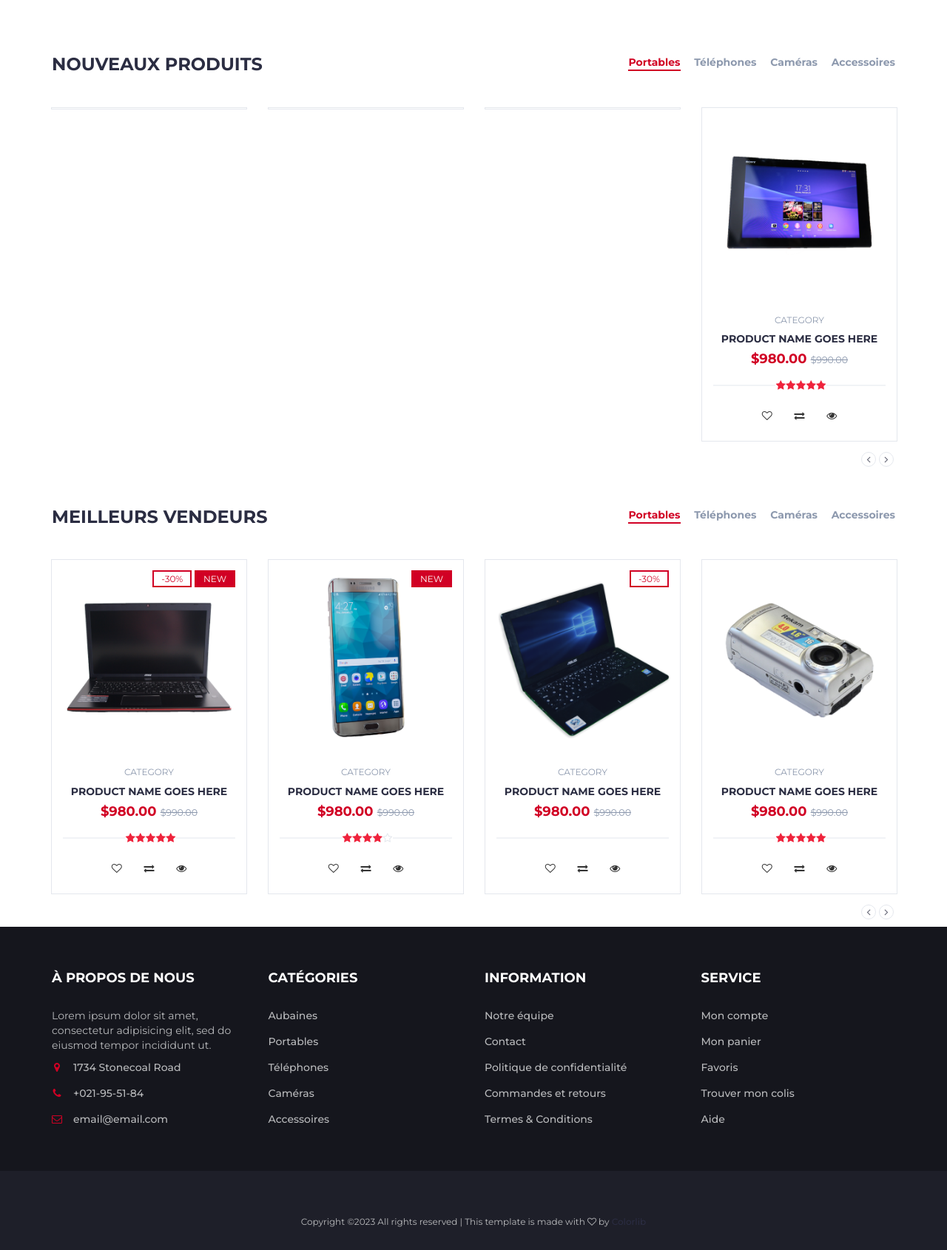
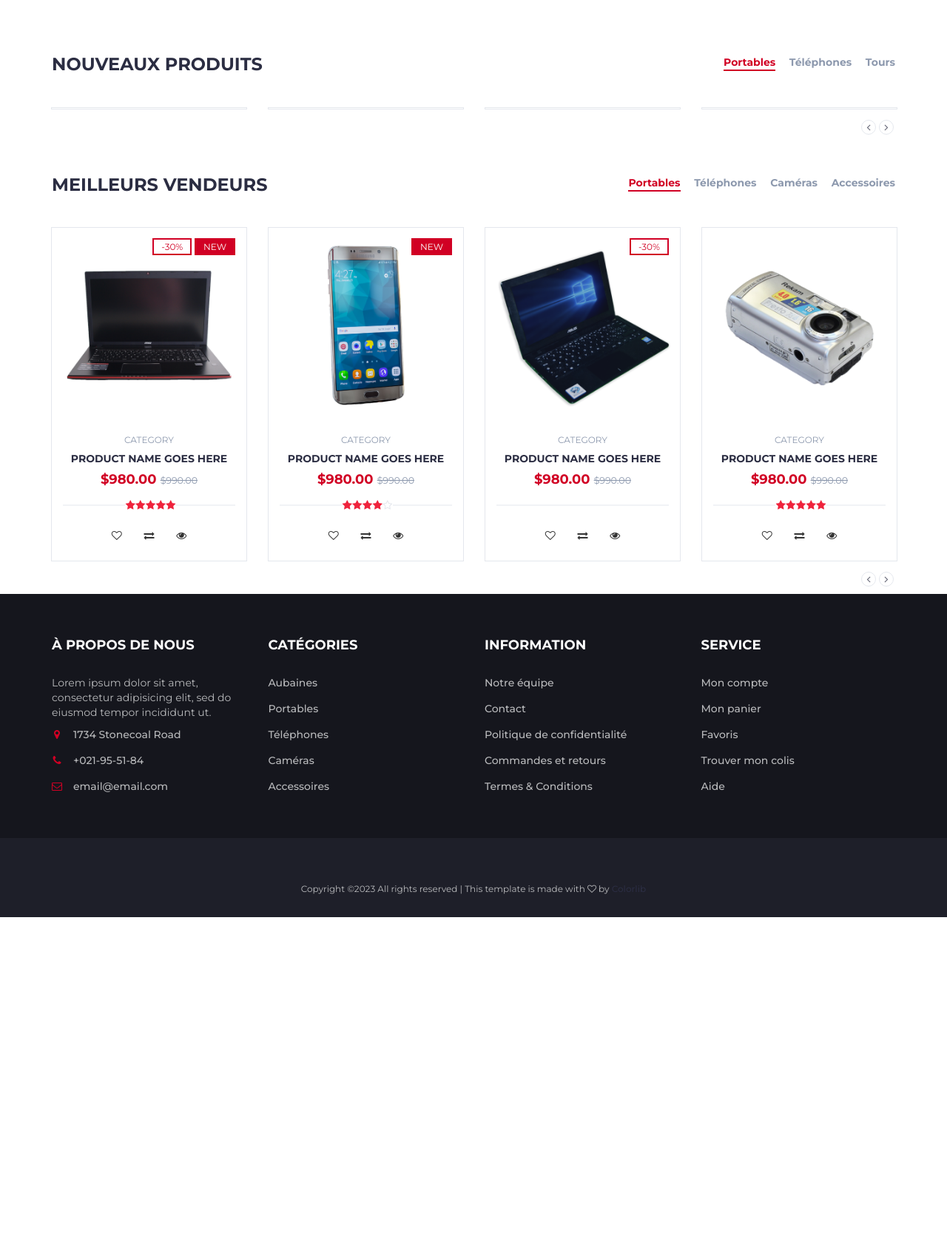
Before and after one commit to Shoyur/WebBoutique, a PHP site: page / in a window 1280 px wide. Shown: the part 653-2343 px from the top of the page at 74% size. After the commit the page ends 1893 px from the top, so only its background shows below. Run offline with PHP 8.4, Linux system fonts and the light colour scheme; data that the repository does not hold is empty.

Commit message:
cleaning code

```diff
--- a/Site/client/js/global.js
+++ b/Site/client/js/global.js
@@ -29,13 +29,10 @@ window.addEventListener("load", function(){
 
 
 let showProduct = async () => {
-
     let reponse = await fetch('serveur/getProduits.php');
-
     let responseText = await reponse.text();
     console.log(responseText);
     let data = await JSON.parse(responseText);
-
     for(let i = 0; i < data.length; i++){
         let produit = `
             <div class="product-img">
@@ -66,8 +63,6 @@ let showProduct = async () => {
                 <button class="add-to-cart-btn"><i class="fa fa-shopping-cart"></i> add to cart</button>
             </div>`;
             let idIndexHTML = "produit"+(i+1);
-
-
             document.getElementById(idIndexHTML).innerHTML = produit;
     }
 };
--- a/Site/index.php
+++ b/Site/index.php
@@ -160,6 +160,7 @@
 				<div class="container">
 					<!-- row -->
 					<div class="row">
+
 						<!-- LOGO -->
 						<div class="col-md-3">
 							<div class="header-logo">
@@ -189,6 +190,7 @@
 						<!-- ACCOUNT -->
 						<div class="col-md-3 clearfix">
 							<div class="header-ctn">
+
 								<!-- Wishlist -->
 								<div>
 									<a href="#">
@@ -218,7 +220,6 @@
 												</div>
 												<button class="delete"><i class="fa fa-close"></i></button>
 											</div>
-
 											<div class="product-widget">
 												<div class="product-img">
 													<img src="client/images/product02.png" alt="">
@@ -242,25 +243,29 @@
 								</div>
 								<!-- /Cart -->
 
-								<!-- Menu Toogle -->
+								<!-- Menu Toggle -->
 								<div class="menu-toggle">
 									<a href="#">
 										<i class="fa fa-bars"></i>
 										<span>Menu</span>
 									</a>
 								</div>
-								<!-- /Menu Toogle -->
+								<!-- /Menu Toggle -->
+
 							</div>
 						</div>
 						<!-- /ACCOUNT -->
+
 					</div>
 					<!-- row -->
 				</div>
 				<!-- container -->
 			</div>
 			<!-- /MAIN HEADER -->
+
 		</header>
 		<!-- /HEADER -->
+
 
 		<!-- NAVIGATION -->
 		<nav id="navigation">
@@ -274,9 +279,8 @@
 						<li><a href="#">Aubaines</a></li>
 						<li><a href="#">Catégories</a></li>
 						<li><a href="#">Portables</a></li>
-						<li><a href="#">Téléphone</a></li>
-						<li><a href="#">Caméras</a></li>
-						<li><a href="#">Accessoires</a></li>
+						<li><a href="#">Téléphones</a></li>
+						<li><a href="#">Tours</a></li>
 					</ul>
 					<!-- /NAV -->
 				</div>
@@ -285,6 +289,7 @@
 			<!-- /container -->
 		</nav>
 		<!-- /NAVIGATION -->
+
 
 		<!-- HOT DEAL SECTION -->
 		<div id="hot-deal" class="section">
@@ -340,7 +345,7 @@
 				<!-- row -->
 				<div class="row">
 
-					<!-- section title -->
+					<!-- SECTION TITLE -->
 					<div class="col-md-12">
 						<div class="section-title">
 							<h3 class="title">Nouveaux Produits</h3>
@@ -348,22 +353,22 @@
 								<ul class="section-tab-nav tab-nav">
 									<li class="active"><a data-toggle="tab" href="#tab1">Portables</a></li>
 									<li><a data-toggle="tab" href="#tab1">Téléphones</a></li>
-									<li><a data-toggle="tab" href="#tab1">Caméras</a></li>
-									<li><a data-toggle="tab" href="#tab1">Accessoires</a></li>
+									<li><a data-toggle="tab" href="#tab1">Tours</a></li>
 								</ul>
 							</div>
 						</div>
 					</div>
-					<!-- /section title -->
+					<!-- /SECTION TITLE -->
 
-					<!-- Products tab & slick -->
+					<!-- SECTION CAROUSSEL NOUVEAUX PRODUITS -->
 					<div class="col-md-12">
 						<div class="row">
 							<div class="products-tabs">
 								<!-- tab -->
 								<div id="tab1" class="tab-pane active">
 									<div class="products-slick" data-nav="#slick-nav-1">
-										<!-- product -->
+
+										<!-- product1 -->
 										<div id="produit1" class="product">
 											<!-- <div class="product-img">
 												<img src="client/images/product01.png" alt="">
@@ -393,9 +398,9 @@
 												<button class="add-to-cart-btn"><i class="fa fa-shopping-cart"></i> add to cart</button>
 											</div> -->
 										</div>
-										<!-- /product -->
+										<!-- /product1 -->
 
-										<!-- product -->
+										<!-- product2 -->
 										<div id="produit2" class="product">
 											<!-- <div class="product-img">
 												<img src="client/images/product02.png" alt="">
@@ -424,9 +429,9 @@
 												<button class="add-to-cart-btn"><i class="fa fa-shopping-cart"></i> add to cart</button>
 											</div> -->
 										</div>
-										<!-- /product -->
+										<!-- /product2 -->
 
-										<!-- product -->
+										<!-- product3 -->
 										<div id="produit3" class="product">
 											<!-- <div class="product-img">
 												<img src="client/images/product03.png" alt="">
@@ -450,11 +455,11 @@
 												<button class="add-to-cart-btn"><i class="fa fa-shopping-cart"></i> add to cart</button>
 											</div> -->
 										</div>
-										<!-- /product -->
+										<!-- /product3 -->
 
-										<!-- product -->
-										<div class="product">
-											<div class="product-img">
+										<!-- product4 -->
+										<div id="produit4" class="product">
+											<!-- <div class="product-img">
 												<img src="client/images/product04.png" alt="">
 											</div>
 											<div class="product-body">
@@ -476,14 +481,14 @@
 											</div>
 											<div class="add-to-cart">
 												<button class="add-to-cart-btn"><i class="fa fa-shopping-cart"></i> add to cart</button>
-											</div>
+											</div> -->
 										</div>
-										<!-- /product -->
+										<!-- /product4 -->
 
-										<!-- product -->
-										<div class="product">
-											<div class="product-img">
-												<img src="client/images/product05.png" alt="">
+										<!-- product5 -->
+										<div id="produit5" class="product">
+											<!-- <div class="product-img">
+												<img src="client/images/product5.png" alt="">
 											</div>
 											<div class="product-body">
 												<p class="product-category">Category</p>
@@ -504,9 +509,10 @@
 											</div>
 											<div class="add-to-cart">
 												<button class="add-to-cart-btn"><i class="fa fa-shopping-cart"></i> add to cart</button>
-											</div>
+											</div> -->
 										</div>
-										<!-- /product -->
+										<!-- /product5 -->
+
 									</div>
 									<div id="slick-nav-1" class="products-slick-nav"></div>
 								</div>
@@ -514,23 +520,24 @@
 							</div>
 						</div>
 					</div>
-					<!-- Products tab & slick -->
+					<!-- /SECTION CAROUSSEL NOUVEAUX PRODUITS -->
+
 				</div>
 				<!-- /row -->
 			</div>
 			<!-- /container -->
 		</div>
-		<!-- /SECTION -->
+		<!-- /SECTION NOUVEAUX PRODUITS  -->
 
 
-		<!-- SECTION  MEILLEURS VENDEURS-->
+		<!-- SECTION PRODUITS POPULAIRES-->
 		<div class="section">
 			<!-- container -->
 			<div class="container">
 				<!-- row -->
 				<div class="row">
 
-					<!-- section title -->
+					<!-- SECTION TITLE -->
 					<div class="col-md-12">
 						<div class="section-title">
 							<h3 class="title">Meilleurs Vendeurs</h3>
@@ -544,16 +551,17 @@
 							</div>
 						</div>
 					</div>
-					<!-- /section title -->
+					<!-- /SECTION TITLE -->
 
-					<!-- Products tab & slick -->
+					<!-- SECTION CAROUSSEL PRODUITS POPULAIRES -->
 					<div class="col-md-12">
 						<div class="row">
 							<div class="products-tabs">
 								<!-- tab -->
 								<div id="tab2" class="tab-pane fade in active">
 									<div class="products-slick" data-nav="#slick-nav-2">
-										<!-- product -->
+
+										<!-- product1 -->
 										<div class="product">
 											<div class="product-img">
 												<img src="client/images/product06.png" alt="">
@@ -583,9 +591,9 @@
 												<button class="add-to-cart-btn"><i class="fa fa-shopping-cart"></i> add to cart</button>
 											</div>
 										</div>
-										<!-- /product -->
+										<!-- /product1 -->
 
-										<!-- product -->
+										<!-- product2 -->
 										<div class="product">
 											<div class="product-img">
 												<img src="client/images/product07.png" alt="">
@@ -614,9 +622,9 @@
 												<button class="add-to-cart-btn"><i class="fa fa-shopping-cart"></i> add to cart</button>
 											</div>
 										</div>
-										<!-- /product -->
+										<!-- /product2 -->
 
-										<!-- product -->
+										<!-- product3 -->
 										<div class="product">
 											<div class="product-img">
 												<img src="client/images/product08.png" alt="">
@@ -640,9 +648,9 @@
 												<button class="add-to-cart-btn"><i class="fa fa-shopping-cart"></i> add to cart</button>
 											</div>
 										</div>
-										<!-- /product -->
+										<!-- /product3 -->
 
-										<!-- product -->
+										<!-- product4 -->
 										<div class="product">
 											<div class="product-img">
 												<img src="client/images/product09.png" alt="">
@@ -668,9 +676,9 @@
 												<button class="add-to-cart-btn"><i class="fa fa-shopping-cart"></i> add to cart</button>
 											</div>
 										</div>
-										<!-- /product -->
+										<!-- /product4 -->
 
-										<!-- product -->
+										<!-- product5 -->
 										<div class="product">
 											<div class="product-img">
 												<img src="client/images/product01.png" alt="">
@@ -696,7 +704,7 @@
 												<button class="add-to-cart-btn"><i class="fa fa-shopping-cart"></i> add to cart</button>
 											</div>
 										</div>
-										<!-- /product -->
+										<!-- /product5 -->
 									</div>
 									<div id="slick-nav-2" class="products-slick-nav"></div>
 								</div>
@@ -704,18 +712,19 @@
 							</div>
 						</div>
 					</div>
-					<!-- /Products tab & slick -->
+					<!-- /SECTION CAROUSSEL PRODUITS POPULAIRES -->
+
 				</div>
 				<!-- /row -->
 			</div>
 			<!-- /container -->
 		</div>
-		<!-- /SECTION -->
+		<!-- /SECTION PRODUITS POPULAIRES -->
 
 
 		<!-- FOOTER -->
 		<footer id="footer">
-			<!-- top footer -->
+			<!-- TOP FOOTER -->
 			<div class="section">
 				<!-- container -->
 				<div class="container">
@@ -732,7 +741,6 @@
 								</ul>
 							</div>
 						</div>
-
 						<div class="col-md-3 col-xs-6">
 							<div class="footer">
 								<h3 class="footer-title">Catégories</h3>
@@ -745,9 +753,7 @@
 								</ul>
 							</div>
 						</div>
-
 						<div class="clearfix visible-xs"></div>
-
 						<div class="col-md-3 col-xs-6">
 							<div class="footer">
 								<h3 class="footer-title">Information</h3>
@@ -760,7 +766,6 @@
 								</ul>
 							</div>
 						</div>
-
 						<div class="col-md-3 col-xs-6">
 							<div class="footer">
 								<h3 class="footer-title">Service</h3>
@@ -778,9 +783,9 @@
 				</div>
 				<!-- /container -->
 			</div>
-			<!-- /top footer -->
+			<!-- /TOP FOOTER -->
 
-			<!-- bottom footer -->
+			<!-- BOTTOM FOOTER -->
 			<div id="bottom-footer" class="section">
 				<div class="container">
 					<!-- row -->
@@ -797,17 +802,17 @@
 				</div>
 				<!-- /container -->
 			</div>
-			<!-- /bottom footer -->
+			<!-- /BOTTOM FOOTER -->
 		</footer>
 		<!-- /FOOTER -->
 
 		<!-- jQuery Plugins -->
-		<!-- <script src="client/js/global.js"></script> -->
 		<script src="client/js/jquery.min.js"></script>
 		<script src="client/js/bootstrap.min.js"></script>
 		<script src="client/js/slick.min.js"></script>
 		<script src="client/js/nouislider.min.js"></script>
 		<script src="client/js/jquery.zoom.min.js"></script>
 		<script src="client/js/main.js"></script>
+
 	</body>
 </html>
--- a/Site/serveur/enregMembre.php
+++ b/Site/serveur/enregMembre.php
@@ -43,10 +43,6 @@ if(mysqli_query($conn, $sql)){
     // Close connection
     mysqli_close($conn);
 
-
-
-
-
 ?>
 
 <a href="../index.php">Retour à la page d'acceuil</a>
--- a/Site/serveur/getProduits.php
+++ b/Site/serveur/getProduits.php
@@ -2,7 +2,7 @@
 
   require_once("includes/configdb.inc.php");
 
-$query = "SELECT * FROM produits ORDER BY qte_vendue DESC LIMIT 0,3";
+  $query = "SELECT * FROM produits ORDER BY qte_vendue DESC LIMIT 0,5";
   $result = mysqli_query($conn, $query);
   $data = array();
   while($row = mysqli_fetch_assoc($result)){
@@ -10,5 +10,4 @@ while($row = mysqli_fetch_assoc($result)){
   }
   echo json_encode($data);
 
-
 ?>
```
Lines whose indentation alone changed are shown as unchanged.
